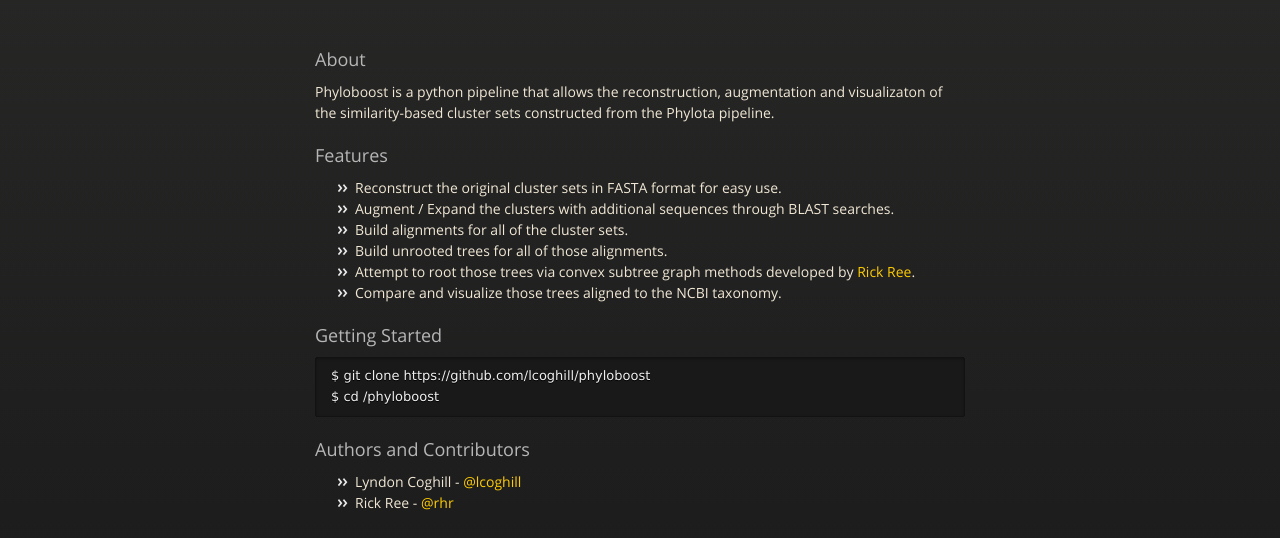
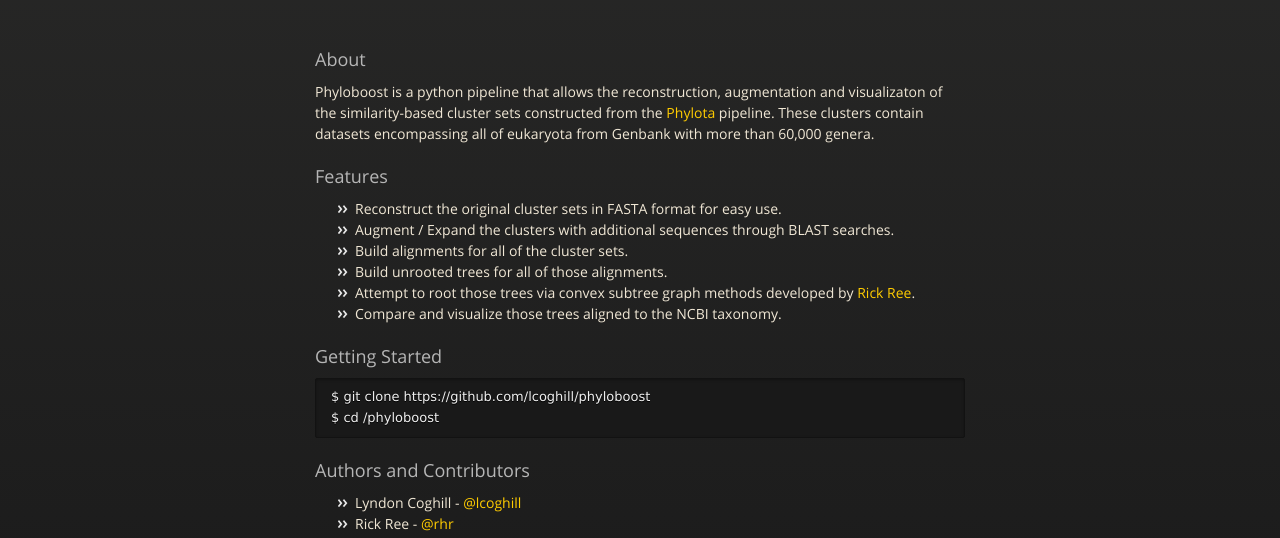
Before and after one commit to lcoghill/phyloboost, a plain HTML site: page index.html in a window 1280 px wide. Shown: the part 228-766 px from the top of the page. Drawn offline with nearby package versions, Linux system fonts and the light colour scheme.

Commit message:
Update index.html

```diff
--- a/index.html
+++ b/index.html
@@ -39,7 +39,9 @@
         <h3>
 <a name="about" class="anchor" href="#about"><span class="octicon octicon-link"></span></a>About</h3>
 
-<p>Phyloboost is a python pipeline that allows the reconstruction, augmentation and visualizaton of the similarity-based cluster sets constructed from the Phylota pipeline.</p>
+<p>Phyloboost is a python pipeline that allows the reconstruction, augmentation and visualizaton of the similarity-based cluster sets constructed from the <a href="http://www.phylota.net">Phylota</a> pipeline. These clusters
+  contain datasets encompassing all of eukaryota from Genbank with more than 60,000 genera.
+</p>
 
 <h3><a name="features" class="anchor" href="#features"><span class="octicon octicon-link"></span></a>Features</h3>
 
```
